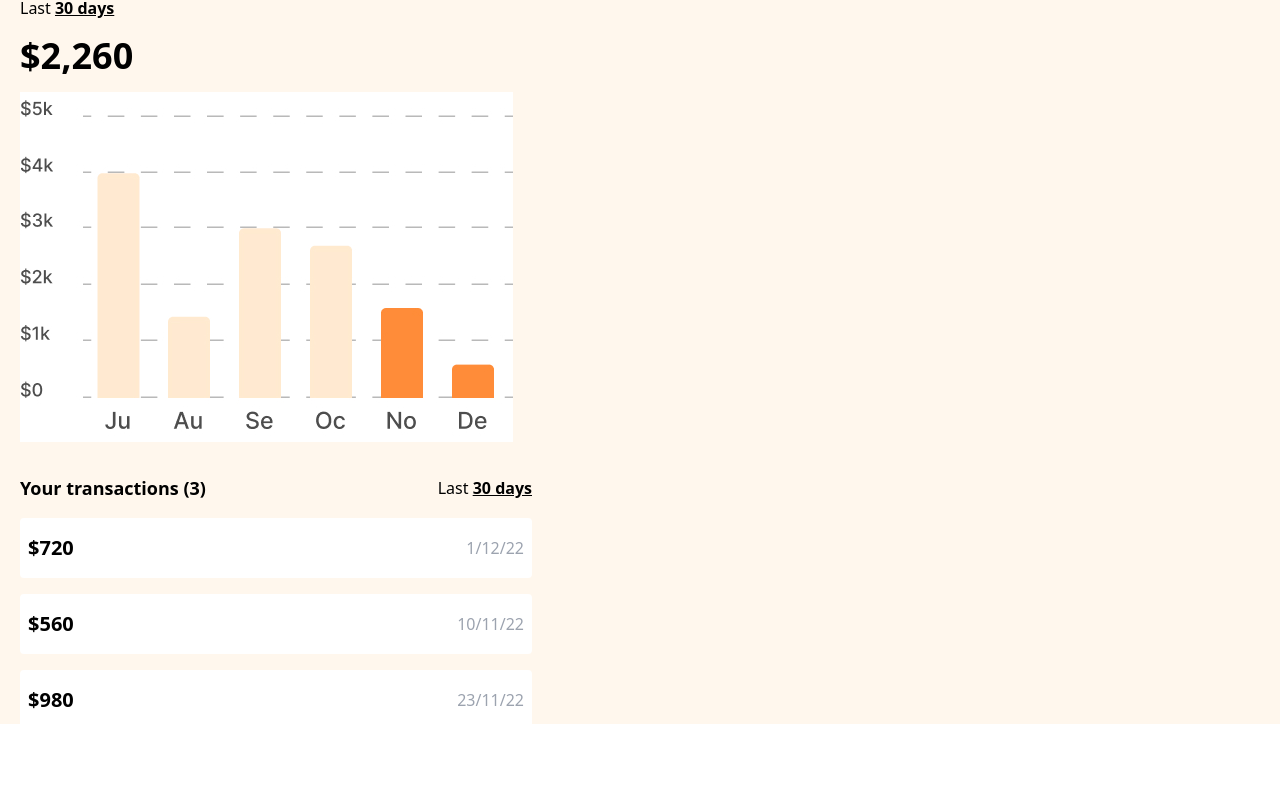
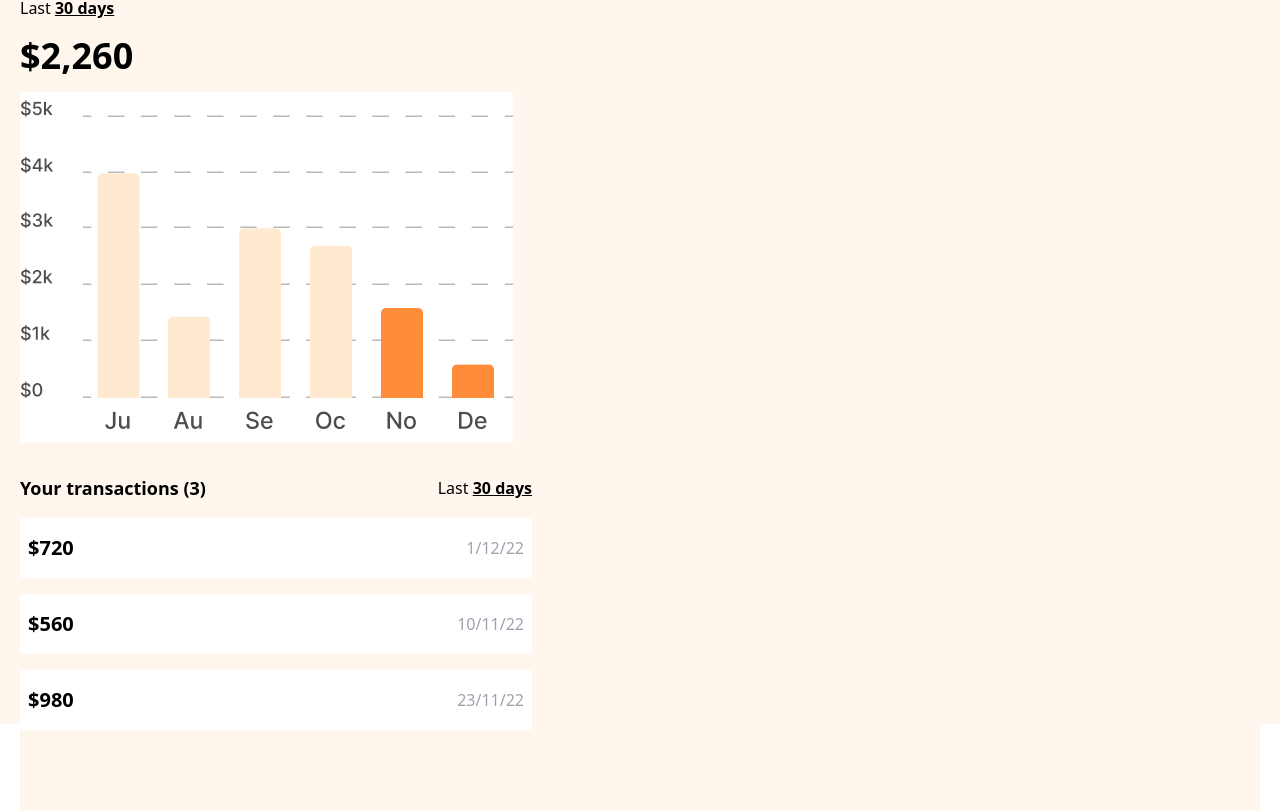
Before and after one commit to Paul-Royce/van-life, a React (Vite) app: page /host/income in a window 1280 px wide. Shown: the part 220-1030 px from the top of the page. Built offline with nearby package versions, Linux system fonts and the light colour scheme; what miragejs would draw is missing.

Commit message:
adjusting income page layout

```diff
--- a/src/pages/host/Income.jsx
+++ b/src/pages/host/Income.jsx
@@ -25,12 +25,12 @@ const Income = () => {
       </div>
       <img src={Graph} className='mt-4 ' />
 
-      <div className='max-w-lg pb-20 mt-8 text-lg'>
-        <div className='flex items-center justify-between md:text-lg '> {/* FLEX */}
+      <div className='pb-20 mt-8 text-lg bg-vanPalette'>
+        <div className='flex items-center justify-between max-w-lg md:text-lg '> {/* FLEX */}
           <p className='font-bold'>Your transactions <span>({transactionsData.length})</span></p>
           <p className='text-base '>Last <span className='font-bold underline '>30 days</span></p>
         </div>
-        <ul className='flex flex-col gap-4 mt-4 text-xl'>
+        <ul className='flex flex-col max-w-lg gap-4 mt-4 text-xl'>
           {transactionsData.map(obj => {
             const {amount, date} = obj
             return <li className='flex items-center justify-between p-2 py-4 bg-white rounded'>
```
